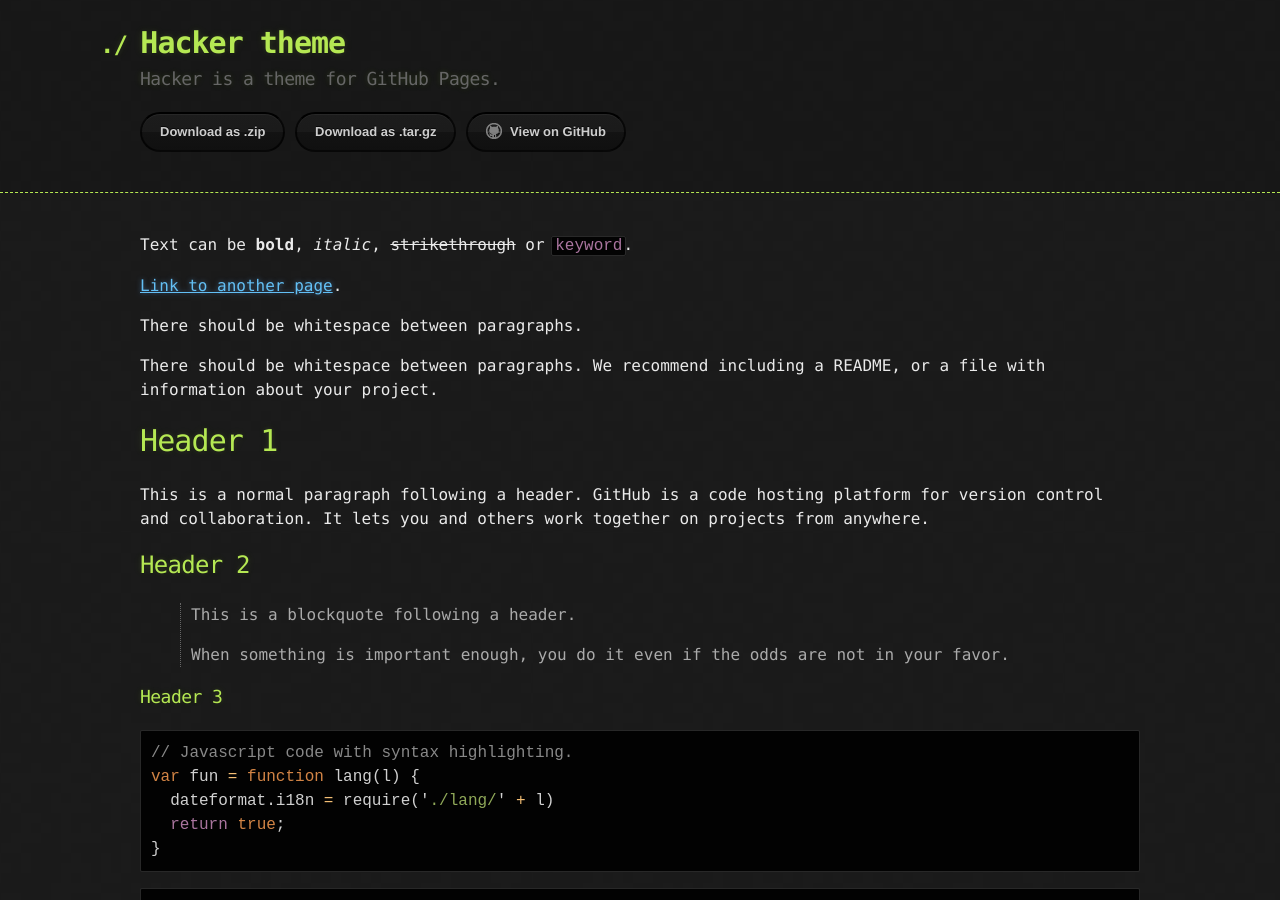
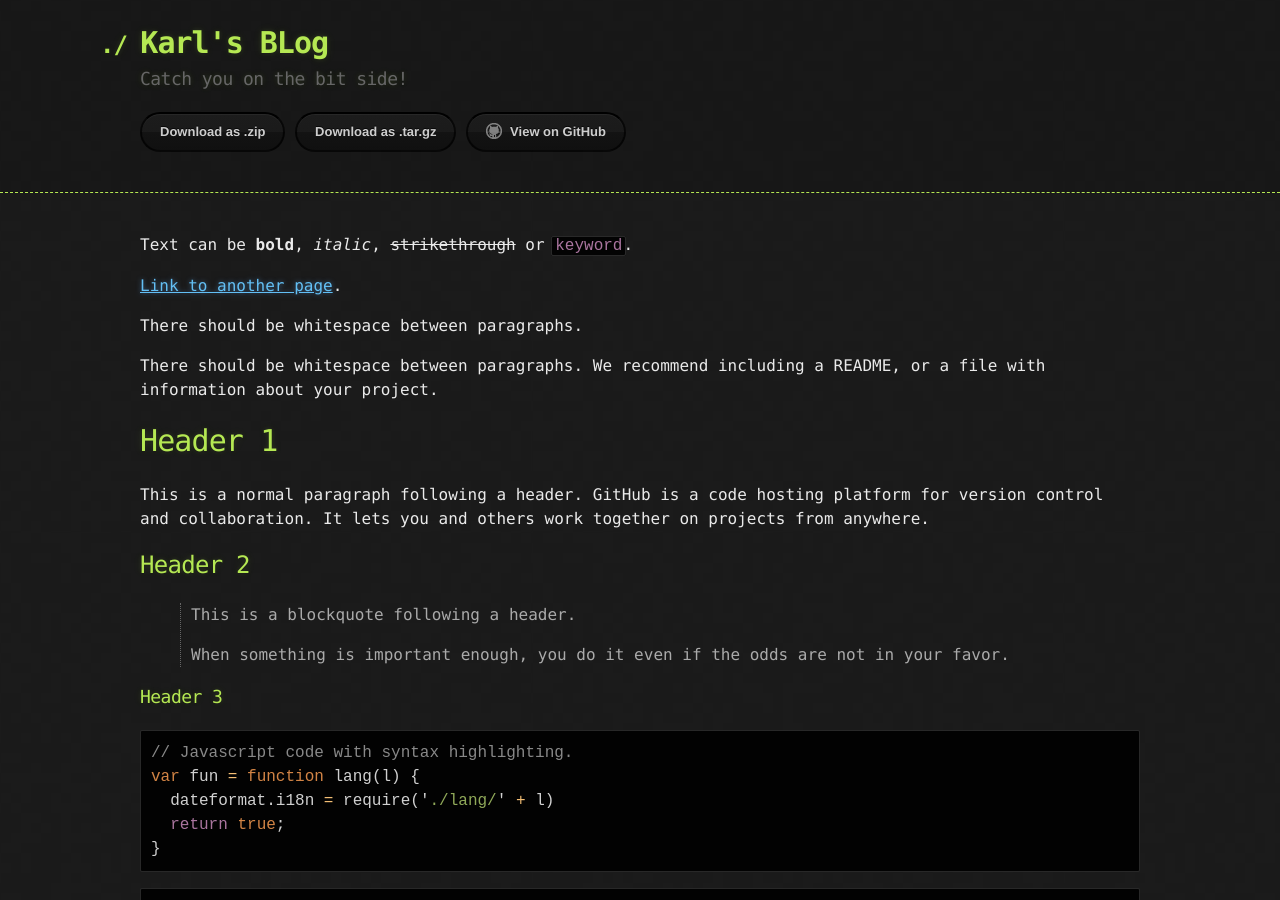
Before and after one commit to StasonJatham/karl, a Jekyll site: the page built from index.md, in a window 1280 px wide and 900 px high. Built offline with Jekyll 4.4.1, drawn with Linux system fonts in a browser that asks for light colours.

Commit message:
Update _config.yml

```diff
--- a/_config.yml
+++ b/_config.yml
@@ -1,5 +1,5 @@
-title: Hacker theme
-description: Hacker is a theme for GitHub Pages.
+title: Karl's BLog
+description: Catch you on the bit side!
 show_downloads: true
 google_analytics:
 theme: jekyll-theme-hacker
```
